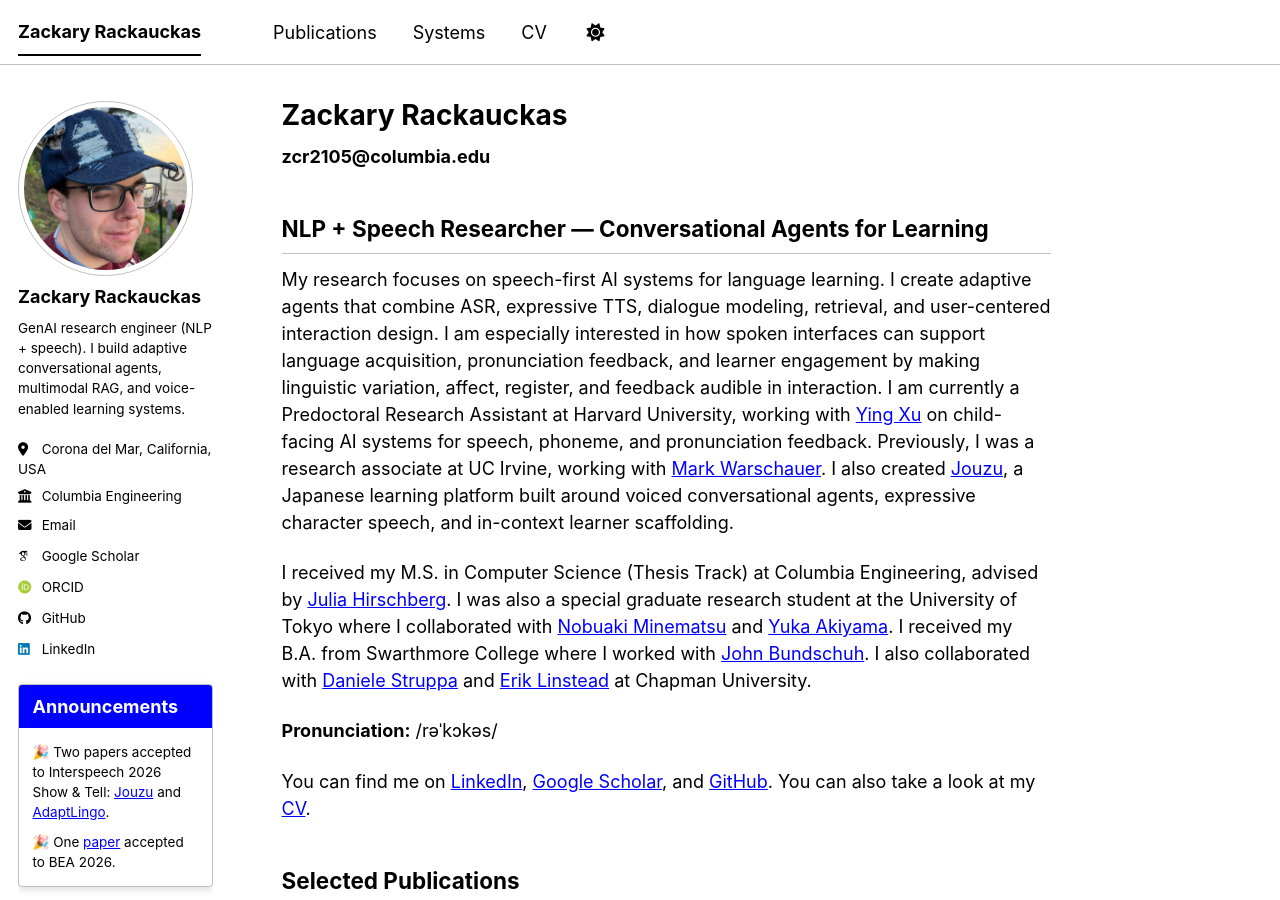
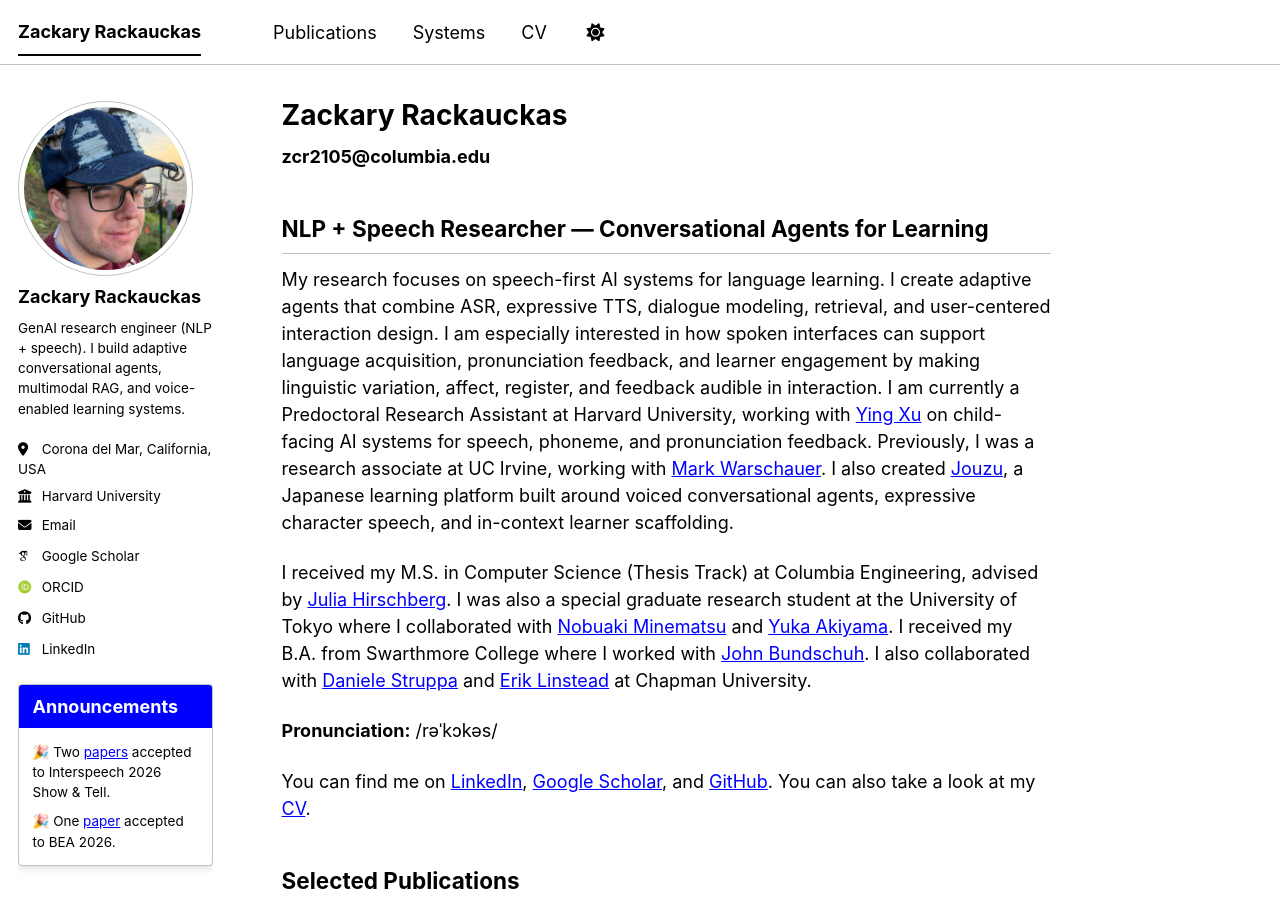
Before and after one commit to zackrack/zackrack.github.io, a Jekyll site: the page built from _pages/about.md, in a window 1280 px wide and 900 px high. Built offline with Jekyll 4.4.1, drawn with Linux system fonts in a browser that asks for light colours; some web fonts are replaced; a script bundle is joined from its source files by our own code; library files that are not in the unit come from our copies.

Commit message:
Update Harvard affiliation, publication announcement, and CV

```diff
--- a/_config.yml
+++ b/_config.yml
@@ -29,7 +29,7 @@ author:
   pronouns         :
   bio              : "GenAI research engineer (NLP + speech). I build adaptive conversational agents, multimodal RAG, and voice-enabled learning systems."
   location         : "Corona del Mar, California, USA"
-  employer         : "Columbia Engineering"
+  employer         : "Harvard University"
   uri              :
   email            : "zcr2105@columbia.edu"             # from CV :contentReference[oaicite:2]{index=2}
 
--- a/_data/announcements.yml
+++ b/_data/announcements.yml
@@ -1,4 +1,7 @@
-- text: 'Two papers accepted to Interspeech 2026 Show &amp; Tell: <a href="https://www.isca-archive.org/interspeech_2026/rackauckas26b_interspeech.html">Jouzu</a> and <a href="https://www.isca-archive.org/interspeech_2026/rackauckas26_interspeech.html">AdaptLingo</a>.'
+- prefix: "Two "
+  link_text: "papers"
+  suffix: " accepted to Interspeech 2026 Show &amp; Tell."
+  url: "/publications/"
 
 - prefix: "One "
   link_text: "paper"
```
Also changed, not shown: 1 other file.
